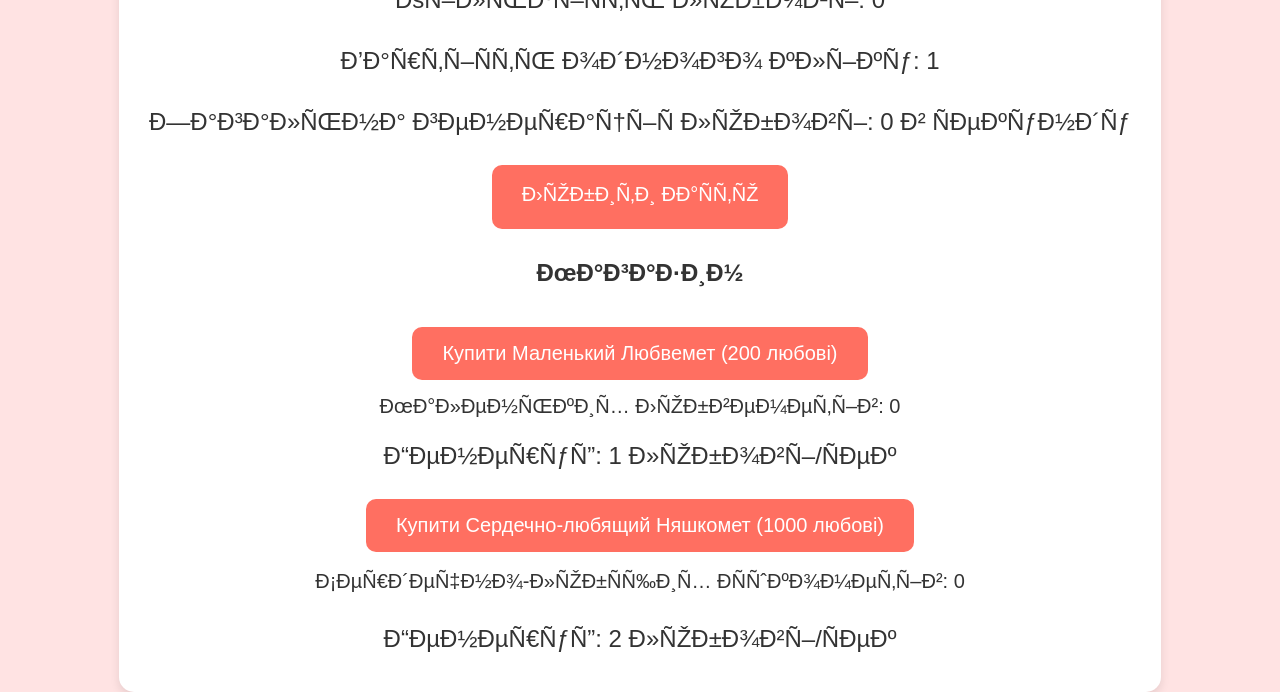
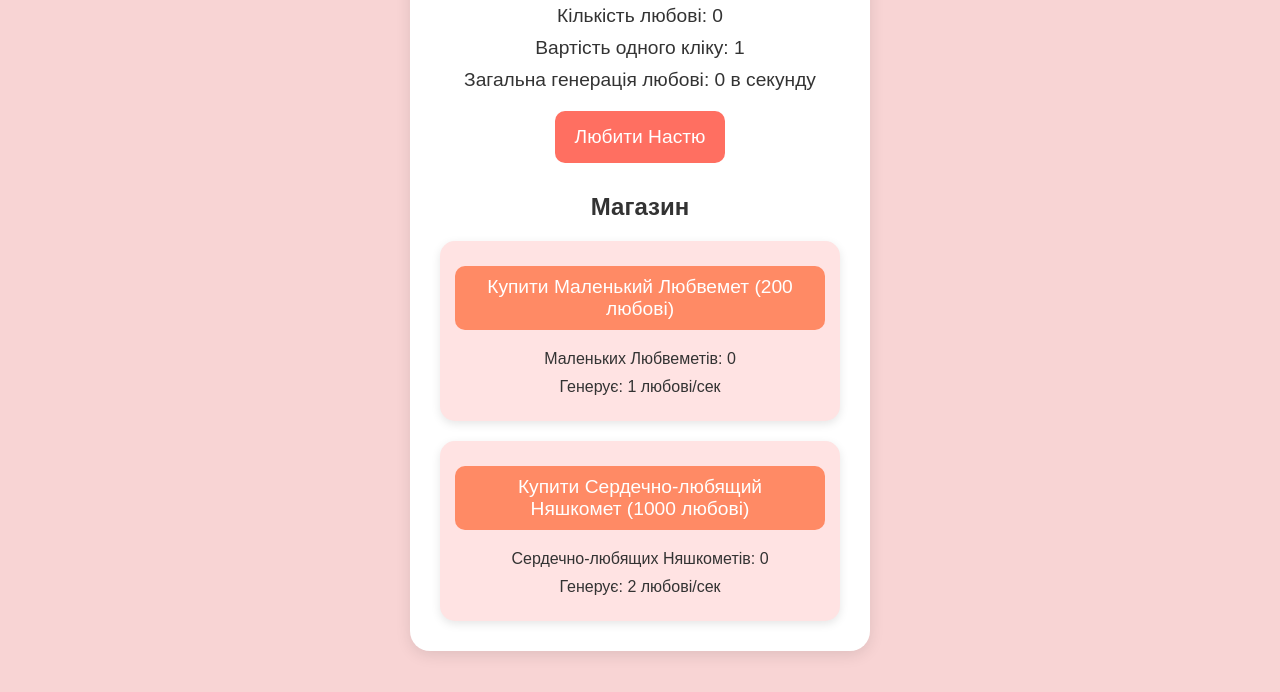
Before and after one commit to YanStan2/LoveGameClicker, a plain HTML site: page index.html in a window 1280 px wide. Shown: the part 134-826 px from the top of the page. Drawn offline with Linux system fonts and the light colour scheme.

Commit message:
design v2

```diff
--- a/index.html
+++ b/index.html
@@ -1,7 +1,7 @@
 <!DOCTYPE html>
 <html lang="uk">
 <head>
-    <meta charset="UTF-UTF-8">
+    <meta charset="UTF-8">
     <meta name="viewport" content="width=device-width, initial-scale=1.0">
     <title>Любов до Насті</title>
     <link rel="stylesheet" href="styles.css">
@@ -9,20 +9,30 @@
 <body>
     <div class="container">
         <h1>Я люблю Настю!</h1>
-        <div class="counter">Кількість любові: <span id="loveCount">0</span></div>
-        <div class="counter">Вартість одного кліку: <span id="clickValueDisplay">1</span></div>
-        <div class="counter">Загальна генерація любові: <span id="totalLoveGeneration">0</span> в секунду</div>
+        <div class="counter">
+            Кількість любові: <span id="loveCount">0</span>
+        </div>
+        <div class="counter">
+            Вартість одного кліку: <span id="clickValueDisplay">1</span>
+        </div>
+        <div class="counter">
+            Загальна генерація любові: <span id="totalLoveGeneration">0</span> в секунду
+        </div>
         <button class="love-button" onclick="loveNastya()">Любити Настю</button>
 
         <div class="shop">
             <h2>Магазин</h2>
-            <button class="buy-button" onclick="buyLoveGun()">Купити Маленький Любвемет (200 любові)</button>
-            <div class="inventory">Маленьких Любвеметів: <span id="loveGuns">0</span></div>
-            <div class="counter">Генерує: <span id="loveGunRate">1</span> любові/сек</div>
+            <div class="item-card">
+                <button class="buy-button" onclick="buyLoveGun()">Купити Маленький Любвемет (<span id="loveGunCost">200</span> любові)</button>
+                <div class="inventory">Маленьких Любвеметів: <span id="loveGuns">0</span></div>
+                <div class="counter">Генерує: <span id="loveGunRate">1</span> любові/сек</div>
+            </div>
 
-            <button class="buy-button" onclick="buyLoveCannon()">Купити Сердечно-любящий Няшкомет (1000 любові)</button>
-            <div class="inventory">Сердечно-любящих Няшкометів: <span id="loveCannons">0</span></div>
-            <div class="counter">Генерує: <span id="loveCannonRate">2</span> любові/сек</div>
+            <div class="item-card">
+                <button class="buy-button" onclick="buyLoveCannon()">Купити Сердечно-любящий Няшкомет (<span id="loveCannonCost">1000</span> любові)</button>
+                <div class="inventory">Сердечно-любящих Няшкометів: <span id="loveCannons">0</span></div>
+                <div class="counter">Генерує: <span id="loveCannonRate">2</span> любові/сек</div>
+            </div>
         </div>
     </div>
 
--- a/styles.css
+++ b/styles.css
@@ -3,49 +3,68 @@ body {
   justify-content: center;
   align-items: center;
   height: 100vh;
-  background-color: #ffe3e3;
+  background-color: #f8d4d4;
   font-family: Arial, sans-serif;
   color: #333;
 }
 
 .container {
   text-align: center;
-  background-color: #ffffff;
+  background-color: #fff;
   padding: 30px;
-  border-radius: 15px;
-  box-shadow: 0 4px 10px rgba(0, 0, 0, 0.1);
+  border-radius: 20px;
+  box-shadow: 0 4px 15px rgba(0, 0, 0, 0.1);
+  max-width: 400px;
+  width: 100%;
+}
+
+h1 {
+  font-size: 2em;
+  margin-bottom: 20px;
+  color: #ff6f61;
+}
+
+.counter {
+  margin: 10px 0;
+  font-size: 1.2em;
 }
 
 .love-button, .buy-button {
   background-color: #ff6f61;
   color: #fff;
   border: none;
-  padding: 15px 30px;
-  font-size: 20px;
+  padding: 15px 20px;
+  font-size: 1.2em;
   cursor: pointer;
   border-radius: 10px;
-  margin-top: 20px;
-  transition: background-color 0.3s;
+  margin: 10px 0;
+  transition: background-color 0.3s, transform 0.3s;
 }
 
 .love-button:hover, .buy-button:hover {
-  background-color: #ff4a3b;
+  background-color: #e65c54;
+  transform: translateY(-3px);
 }
 
-.love-button:active {
-  background-color: #b22222; /* Темно-красный цвет */
+.item-card {
+  background-color: #ffe3e3;
+  padding: 15px;
+  border-radius: 15px;
+  margin-top: 20px;
+  box-shadow: 0 3px 10px rgba(0, 0, 0, 0.1);
 }
 
-.counter {
-  margin-top: 20px;
-  font-size: 24px;
+.item-card .inventory, .item-card .counter {
+  font-size: 1em;
+  margin-top: 10px;
 }
 
-.shop {
-  margin-top: 30px;
+.item-card button.buy-button {
+  margin-top: 10px;
+  background-color: #ff8a65;
+  padding: 10px 15px;
 }
 
-.inventory {
-  margin-top: 15px;
-  font-size: 20px;
+.item-card button.buy-button:hover {
+  background-color: #ff7043;
 }
```
